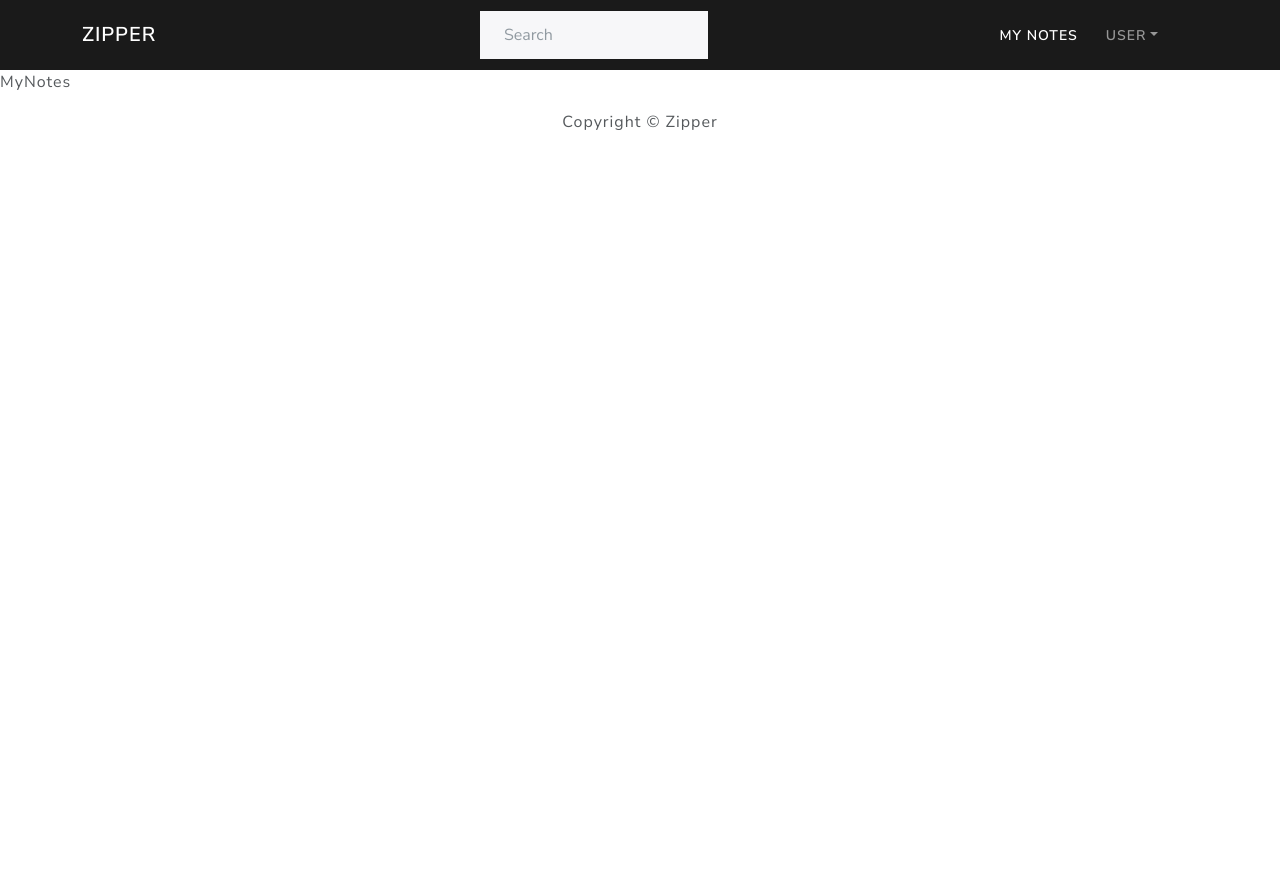
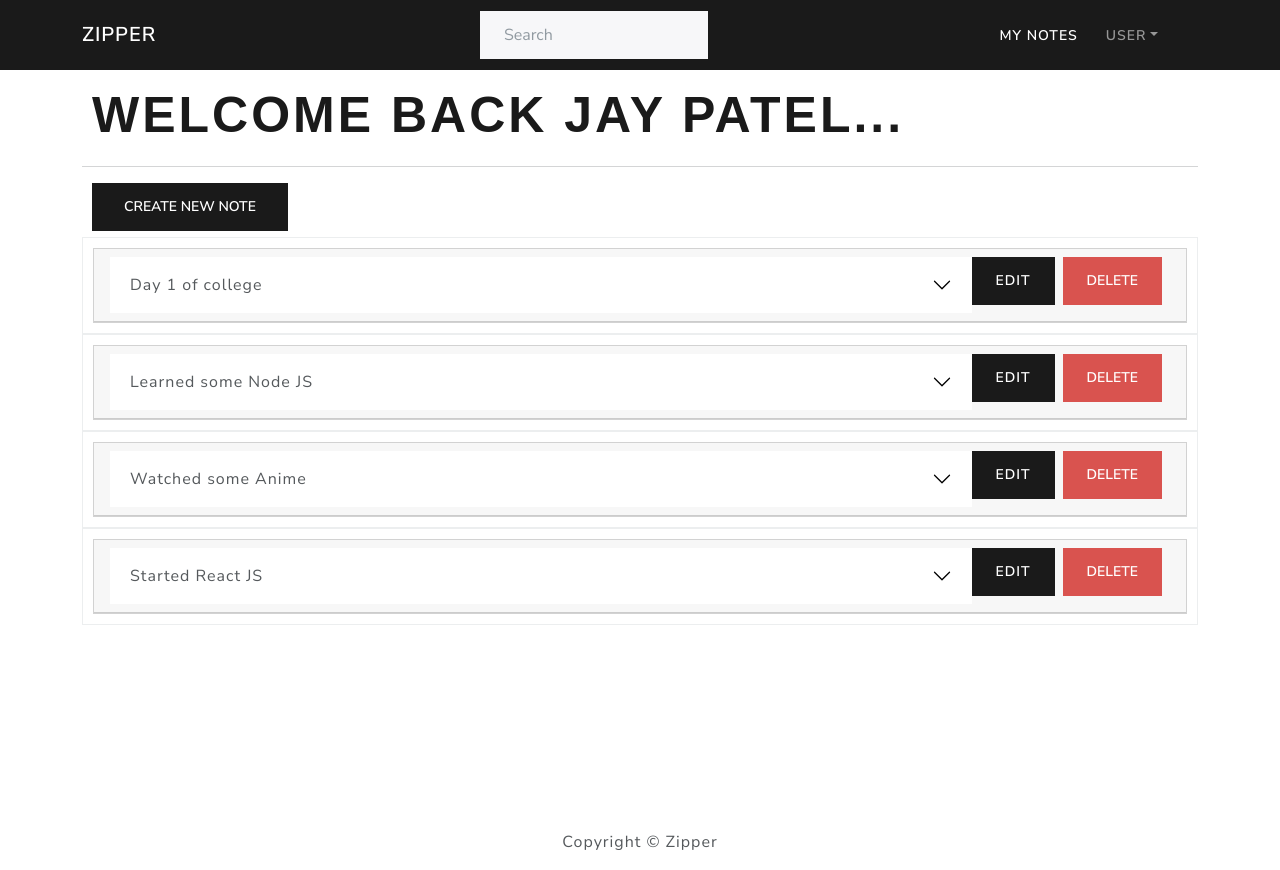
Before and after one commit to JayPatel2728/Zipper---Notes-App, a React (Create React App) app in the folder frontend/: page /mynotes in a window 1280 px wide. Before the commit the page ends 800 px from the top, so only its background shows below. Built offline with nearby package versions, Linux system fonts and the light colour scheme.

Commit message:
created notes page

```diff
--- a/frontend/package.json
+++ b/frontend/package.json
@@ -6,6 +6,7 @@
     "@testing-library/jest-dom": "^5.16.5",
     "@testing-library/react": "^13.3.0",
     "@testing-library/user-event": "^13.5.0",
+    "axios": "^0.27.2",
     "bootstrap": "^5.2.0",
     "react": "^18.2.0",
     "react-bootstrap": "^2.5.0",
--- /dev/null
+++ b/frontend/src/components/MainScreen/MainScreen.css
@@ -0,0 +1,24 @@
+.mainback {
+  min-height: 93vh;
+  display: flex;
+  padding: 10px 0;
+}
+.page {
+  width: 100%;
+}
+.heading {
+  font-size: 50px;
+  font-family: "Work Sans", sans-serif;
+  padding: 5px 10px;
+}
+
+@media only screen and (min-width: 1200px) {
+}
+
+@media only screen and (max-width: 600px) {
+  .heading {
+    font-size: 30px;
+    display: flex;
+    justify-content: center;
+  }
+}
--- /dev/null
+++ b/frontend/src/components/MainScreen/MainScreen.js
@@ -0,0 +1,23 @@
+import React from "react";
+import { Container, Row } from "react-bootstrap";
+import "./MainScreen.css"
+
+export const MainScreen = ({ title, children }) => {
+  return (
+    <div className="mainback">
+      <Container>
+        <Row>
+          <div className="page">
+            {title && (
+            <>
+                <h1 className="heading">{title}</h1>
+                <hr/>
+            </>
+            )}
+            {children}
+          </div>
+        </Row>
+      </Container>
+    </div>
+  );
+};
--- a/frontend/src/screens/MyNotes/MyNotes.js
+++ b/frontend/src/screens/MyNotes/MyNotes.js
@@ -1,7 +1,72 @@
-import React from 'react'
+import React from "react";
+import { Accordion, Badge, Button, Card } from "react-bootstrap";
+import { Link } from "react-router-dom";
+import { MainScreen } from "../../components/MainScreen/MainScreen";
+import notes from "./Notes";
 
 export const MyNotes = () => {
+  const deleteHandler = () => {
+    if (window.confirm("Are you Sure?")) {
+    }
+  };
+
   return (
-    <div>MyNotes</div>
-  )
-}
+    <MainScreen title="Welcome Back Jay Patel...">
+      <Link to="createnote">
+        <Button style={{ marginLeft: 10, marginBottom: 6 }} size="lg">
+          Create New Note
+        </Button>
+      </Link>
+      {notes.map((note) => (
+        <Accordion defaultActiveKey={["0"]}>
+          <Accordion.Item eventkey="0">
+            <Card style={{ margin: 10 }}>
+              <Card.Header style={{ display: "flex" }}>
+                <span
+                  style={{
+                    color: "black",
+                    textDecoration: "none",
+                    flex: 1,
+                    cursor: "pointer",
+                    alignSelf: "center",
+                    fontSize: 18,
+                  }}
+                >
+                  <Accordion.Button as={Card.Text} variant="link">
+                    {note.title}
+                  </Accordion.Button>
+                </span>
+                <div>
+                  <Button href={`/note/${note._id}`}>Edit</Button>
+                  <Button
+                    variant="danger"
+                    className="mx-2"
+                    onClick={() => deleteHandler(note._id)}
+                  >
+                    Delete
+                  </Button>
+                </div>
+              </Card.Header>
+              <Accordion.Collapse>
+                <Card.Body>
+                  <h4>
+                    <Badge bg="success" text="light">
+                      Category - {note.category}{" "}
+                    </Badge>
+                  </h4>
+
+                  <blockquote className="blockquote mb-0">
+                    <p>{note.content}</p>
+                    <footer className="blockquote-footer">
+                      Creater on - date
+                    </footer>
+                  </blockquote>
+                </Card.Body>
+              </Accordion.Collapse>
+            </Card>
+          </Accordion.Item>
+        </Accordion>
+      ))}
+    </MainScreen>
+  );
+};
--- /dev/null
+++ b/frontend/src/screens/MyNotes/Notes.js
@@ -0,0 +1,30 @@
+const notes = [
+    {
+      _id: "1",
+      title: "Day 1 of college",
+      content:
+        "I made a few new friends and introduced myself to a lot of new teachers.",
+      category: "College",
+    },
+    {
+      _id: "2",
+      title: "Learned some Node JS",
+      content: "Learned how to create a server in node JS and my first API",
+      category: "Learning",
+    },
+    {
+      _id: "3",
+      title: "Watched some Anime",
+      content: "Finished 2 seasons of Attack on Titan and My Hero academia.",
+      category: "Entertainment",
+    },
+    {
+      _id: 4,
+      title: "Started React JS",
+      content:
+        "Made my first App in React JS, feels awesome to learn something new. I aim to be a full stack dev someday",
+      category: "Learning",
+    },
+  ];
+
+  module.exports = notes;
```
Also changed, not shown: 1 other file (tests, documents, lock files or other folders).
